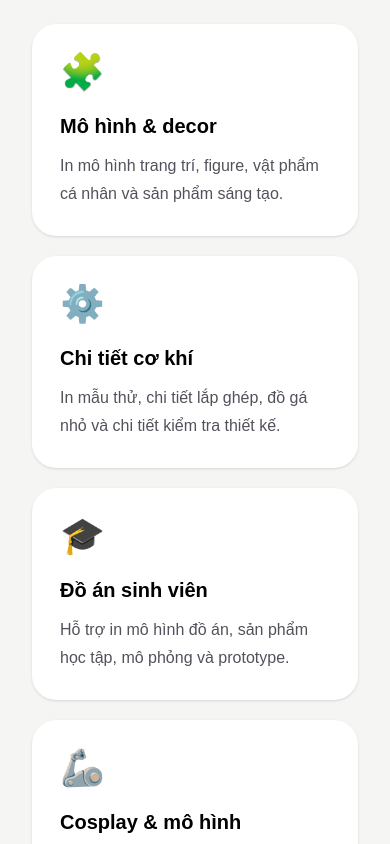
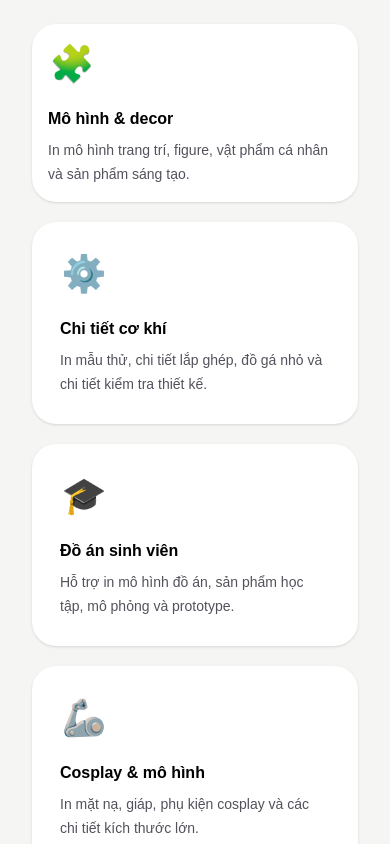
Before and after one commit to cc3dprinting/cc3d-website, a Next.js app: page / in a window 390 px wide. Shown: the part 2600-3444 px from the top of the page. Built offline with nearby package versions, Linux system fonts and the light colour scheme.

Commit message:
cap nhat bo cuc mobile cho dich vu va quy trinh

```diff
--- a/app/page.tsx
+++ b/app/page.tsx
@@ -232,35 +232,43 @@ export default function Home() {
             </p>
           </div>
 
-          <div className="grid md:grid-cols-2 lg:grid-cols-4 gap-5">
-            <div className="bg-white rounded-3xl p-7 shadow-sm hover:-translate-y-2 hover:shadow-xl transition duration-300">
-              <p className="text-4xl mb-5">🧩</p>
-              <h3 className="text-xl font-semibold mb-3">Mô hình & decor</h3>
-              <p className="text-zinc-600 leading-7">
+          <div className="grid grid-cols-1 sm:grid-cols-2 lg:grid-cols-4 gap-5">
+            <div className="bg-white rounded-3xl p-4 md:p-7 shadow-sm hover:-translate-y-2 hover:shadow-xl transition duration-300">
+              <div className="mb-5 flex h-12 w-12 items-center justify-center text-4xl leading-none">
+  🧩
+</div>
+              <h3 className="text-base md:text-xl font-semibold mb-2 md:mb-3 leading-snug">Mô hình & decor</h3>
+              <p className="text-sm md:text-base text-zinc-600 leading-6 md:leading-7">
                 In mô hình trang trí, figure, vật phẩm cá nhân và sản phẩm sáng tạo.
               </p>
             </div>
 
             <div className="bg-white rounded-3xl p-7 shadow-sm hover:-translate-y-2 hover:shadow-xl transition duration-300">
-              <p className="text-4xl mb-5">⚙️</p>
-              <h3 className="text-xl font-semibold mb-3">Chi tiết cơ khí</h3>
-              <p className="text-zinc-600 leading-7">
+            <div className="mb-5 flex h-12 w-12 items-center justify-center text-4xl leading-none">
+  ⚙️
+</div>
+              <h3 className="text-base md:text-xl font-semibold mb-2 md:mb-3 leading-snug">Chi tiết cơ khí</h3>
+              <p className="text-sm md:text-base text-zinc-600 leading-6 md:leading-7">
                 In mẫu thử, chi tiết lắp ghép, đồ gá nhỏ và chi tiết kiểm tra thiết kế.
               </p>
             </div>
 
             <div className="bg-white rounded-3xl p-7 shadow-sm hover:-translate-y-2 hover:shadow-xl transition duration-300">
-              <p className="text-4xl mb-5">🎓</p>
-              <h3 className="text-xl font-semibold mb-3">Đồ án sinh viên</h3>
-              <p className="text-zinc-600 leading-7">
+              <div className="mb-5 flex h-12 w-12 items-center justify-center text-4xl leading-none">
+  🎓
+</div>
+              <h3 className="text-base md:text-xl font-semibold mb-2 md:mb-3 leading-snug">Đồ án sinh viên</h3>
+              <p className="text-sm md:text-base text-zinc-600 leading-6 md:leading-7">
                 Hỗ trợ in mô hình đồ án, sản phẩm học tập, mô phỏng và prototype.
               </p>
             </div>
 
             <div className="bg-white rounded-3xl p-7 shadow-sm hover:-translate-y-2 hover:shadow-xl transition duration-300">
-              <p className="text-4xl mb-5">🦾</p>
-              <h3 className="text-xl font-semibold mb-3">Cosplay & mô hình</h3>
-              <p className="text-zinc-600 leading-7">
+              <div className="mb-5 flex h-12 w-12 items-center justify-center text-4xl leading-none">
+  🦾
+</div>
+              <h3 className="text-base md:text-xl font-semibold mb-2 md:mb-3 leading-snug">Cosplay & mô hình</h3>
+              <p className="text-sm md:text-base text-zinc-600 leading-6 md:leading-7">
                 In mặt nạ, giáp, phụ kiện cosplay và các chi tiết kích thước lớn.
               </p>
             </div>
@@ -285,7 +293,7 @@ export default function Home() {
             </p>
           </div>
 
-          <div className="grid md:grid-cols-5 gap-5">
+          <div className="grid grid-cols-1 sm:grid-cols-2 lg:grid-cols-5 gap-5">
             <div className="bg-[#f5f5f3] rounded-3xl p-6">
               <p className="text-3xl font-bold text-orange-500 mb-5">01</p>
               <h3 className="font-semibold text-lg mb-3">Gửi file</h3>
```
